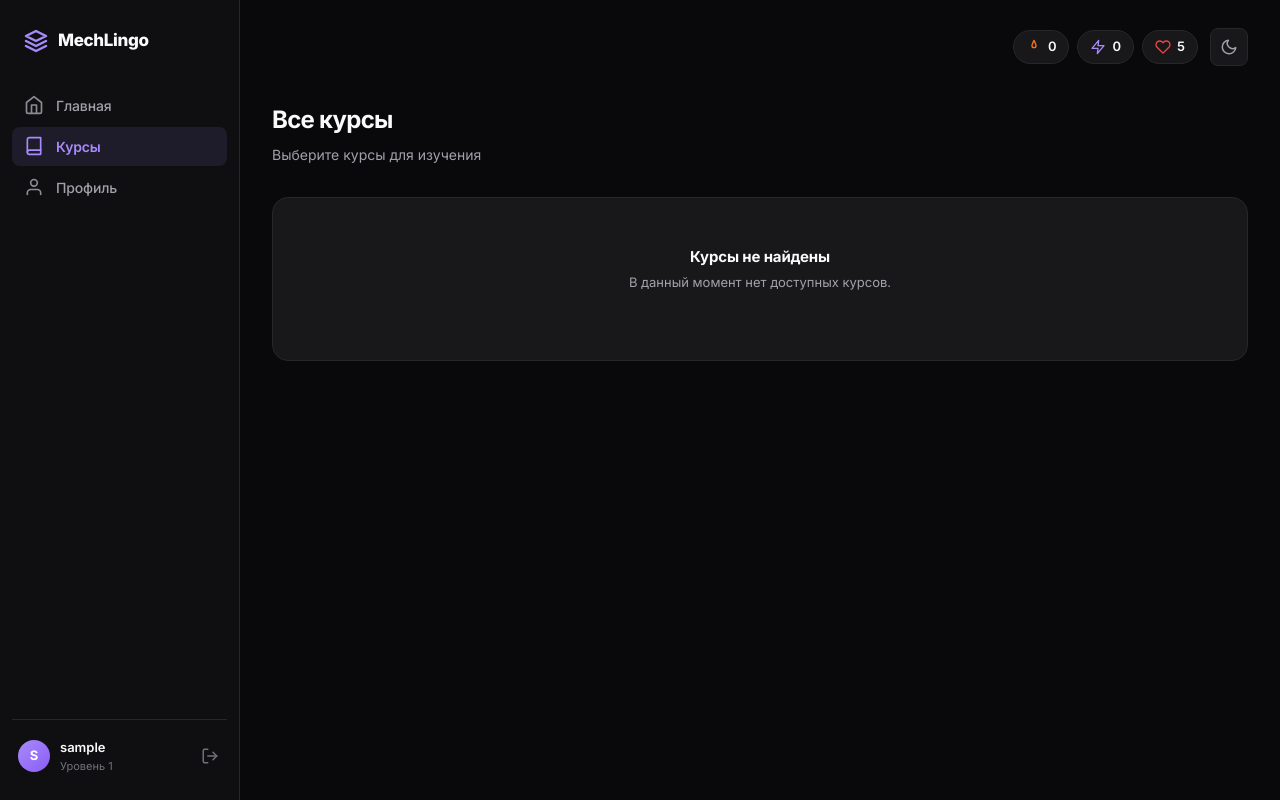
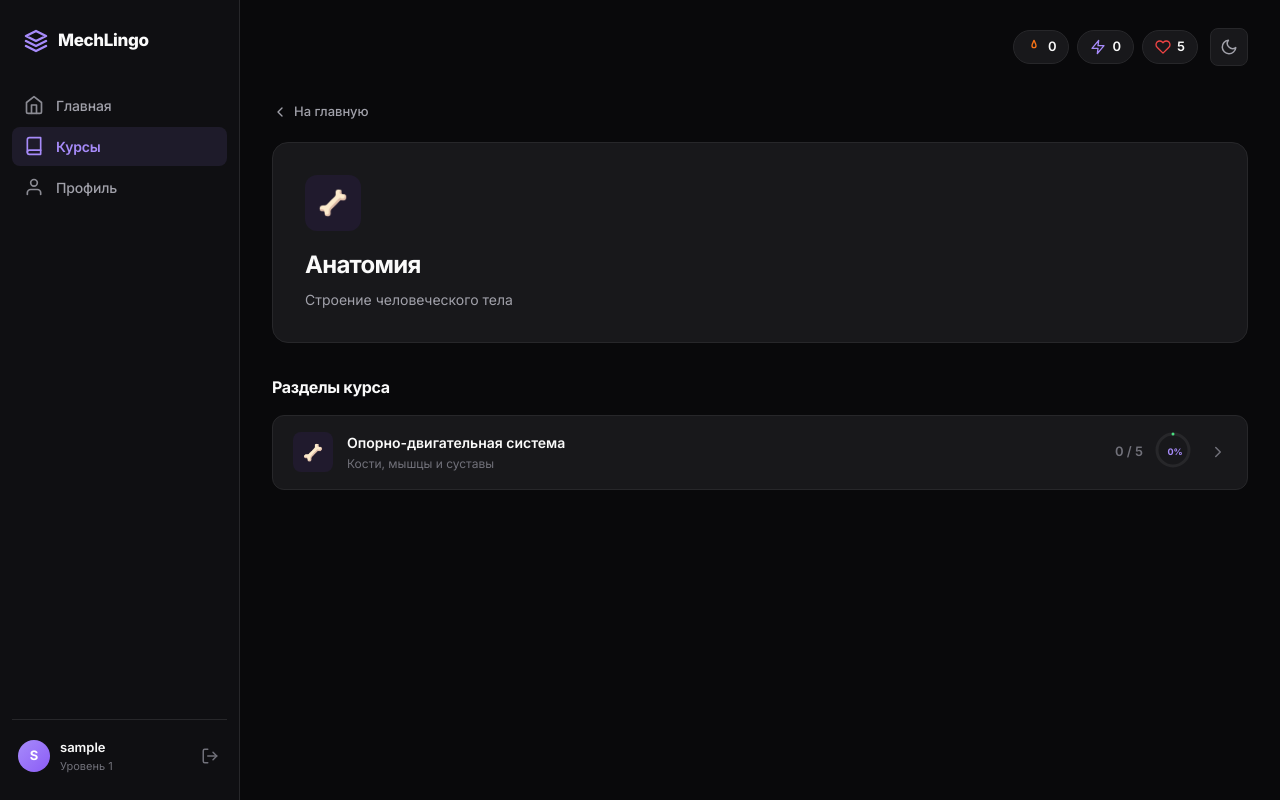
Before and after one commit to amal1a67/mechlingo, a Flask app: page /course/1 in a window 1280 px wide. Run offline with Flask 3, Linux system fonts and the light colour scheme; the visitor is signed in with stand-in values (Sample User, id 1); data comes from the database, SQL or seed files in the repository.

Commit message:
Update course.html

```diff
--- a/templates/course.html
+++ b/templates/course.html
@@ -1,43 +1,78 @@
 {% extends "base.html" %}
-{% block title %}Курсы — MechLingo{% endblock %}
+{% block title %}{{ course.name }} — MechLingo{% endblock %}
 {% set active = 'courses' %}
 
 {% block content %}
 <div class="page-container">
-    <div class="page-header">
-        <h1>Все курсы</h1>
-        <p class="page-subtitle">Выберите курсы для изучения</p>
+
+    <!-- Кнопка назад -->
+    <a href="/dashboard" class="back-link">
+        <svg width="16" height="16" viewBox="0 0 24 24" fill="none" stroke="currentColor" stroke-width="2" stroke-linecap="round" stroke-linejoin="round">
+            <polyline points="15 18 9 12 15 6"/>
+        </svg>
+        На главную
+    </a>
+
+    <!-- Шапка курса -->
+    <div class="course-hero">
+        <div class="course-hero-icon" style="background: {{ course.color }}15; color: {{ course.color }};">
+            {{ course.icon or course.name[0] }}
+        </div>
+        <h1 class="course-hero-title">{{ course.name }}</h1>
+        <p class="course-hero-desc">{{ course.description or 'Описание отсутствует' }}</p>
     </div>
 
-    {% if courses %}
-    <div class="courses-grid">
-        {% for c in courses %}
-        <div class="course-card-large">
-            <div class="course-icon-lg" style="background: {{ c.color }}15; color: {{ c.color }};">
-                {{ c.icon or c.name[0] }}
+    <!-- Список разделов -->
+    <section class="section">
+        <h2>Разделы курса</h2>
+
+        {% if sections %}
+        <div class="sections-list">
+            {% for item in sections %}
+            <a href="/section/{{ item.section.id }}" class="section-card">
+
+                <!-- Иконка раздела -->
+                <div class="section-icon" style="background: {{ course.color }}15; color: {{ course.color }};">
+                    {{ item.section.icon or '📖' }}
                 </div>
-            <div class="course-body">
-                <div class="course-name-lg">{{ c.name }}</div>
-                <div class="course-desc">{{ c.description or 'Описание отсутствует' }}</div>
 
-                {% if c.id in user_course_ids %}
-                    <form method="POST" action="/courses/{{ c.id }}/remove" style="margin-top: auto;">
-                        <button type="submit" class="btn btn-outline btn-block">Убрать</button>
-                    </form>
-                {% else %}
-                    <form method="POST" action="/courses/{{ c.id }}/add" style="margin-top: auto;">
-                        <button type="submit" class="btn btn-primary btn-block">Добавить</button>
-                    </form>
-                {% endif %}
+                <!-- Название и описание -->
+                <div class="section-info">
+                    <div class="section-name">{{ item.section.name }}</div>
+                    <div class="section-desc">{{ item.section.description or 'Без описания' }}</div>
+                </div>
+
+                <!-- Круговой прогресс -->
+                <div style="display: flex; align-items: center; gap: 12px;">
+                    <div style="font-size: 13px; font-weight: 600; color: var(--text-muted);">
+                        {{ item.completed }} / {{ item.total }}
+                    </div>
+
+                    <div class="topic-progress-ring">
+                        <svg viewBox="0 0 36 36" style="width: 36px; height: 36px; transform: rotate(-90deg);">
+                            <circle cx="18" cy="18" r="16" fill="none" stroke="var(--border)" stroke-width="3" />
+                            <circle cx="18" cy="18" r="16" fill="none" stroke="var(--success)" stroke-width="3"
+                                    stroke-dasharray="{{ item.percent }}, 100" stroke-linecap="round" />
+                        </svg>
+                        <div class="topic-progress-text" style="font-size: 9px;">{{ item.percent }}%</div>
                     </div>
                 </div>
+
+                <!-- Стрелочка -->
+                <svg width="18" height="18" viewBox="0 0 24 24" fill="none" stroke="currentColor" stroke-width="2" stroke-linecap="round" stroke-linejoin="round" class="section-arrow">
+                    <polyline points="9 18 15 12 9 6"/>
+                </svg>
+            </a>
             {% endfor %}
         </div>
         {% else %}
+        <!-- Заглушка, если разделов нет -->
         <div class="empty-state">
-        <div class="empty-title">Курсы не найдены</div>
-        <div class="empty-text">В данный момент нет доступных курсов.</div>
+            <div class="empty-title">В этом курсе пока нет разделов</div>
+            <div class="empty-text">Мы уже работаем над этим! Загляните позже.</div>
+            <a href="/courses" class="btn btn-primary" style="margin-top: 16px;">Выбрать другой курс</a>
         </div>
         {% endif %}
+    </section>
 </div>
 {% endblock %}
```
Lines whose indentation alone changed are shown as unchanged.
